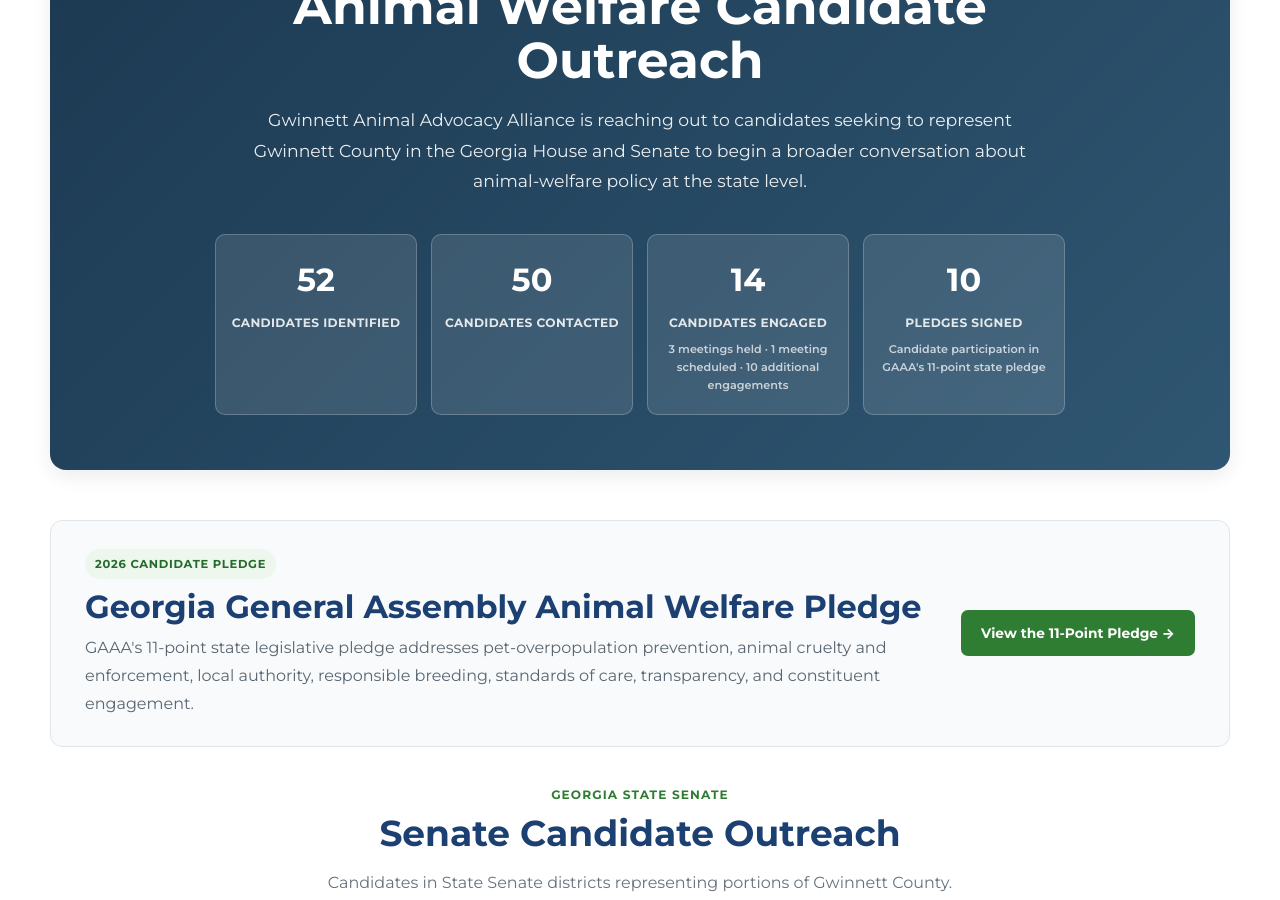
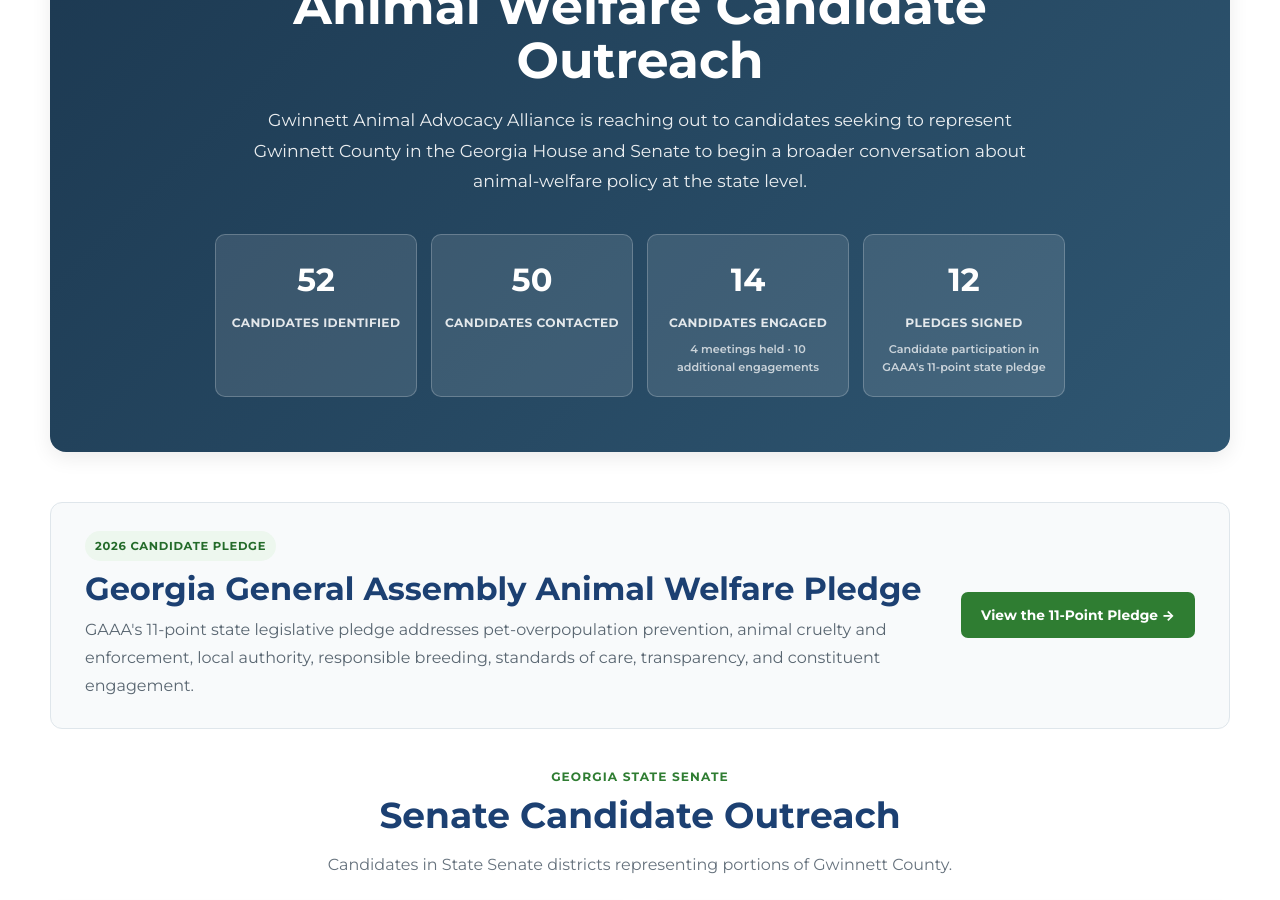
Before and after one commit to whitleybacon/gwinnett-animal-advocacy-alliance, a Jekyll site: the page built from election-2026/state/index.html, in a window 1280 px wide and 900 px high, scrolled down 341 px. Built offline with Jekyll 4.4.1, drawn with Linux system fonts in a browser that asks for light colours.

Commit message:
Update index.html

```diff
--- a/election-2026/state/index.html
+++ b/election-2026/state/index.html
@@ -811,11 +811,11 @@
       <div class="metric">
         <span class="metric-number">14</span>
         <span class="metric-label">Candidates Engaged</span>
-        <span class="metric-detail">3 meetings held · 1 meeting scheduled · 10 additional engagements</span>
+        <span class="metric-detail">4 meetings held · 10 additional engagements</span>
       </div>
 
       <div class="metric">
-        <span class="metric-number">10</span>
+        <span class="metric-number">12</span>
         <span class="metric-label">Pledges Signed</span>
         <span class="metric-detail">Candidate participation in GAAA's 11-point state pledge</span>
       </div>
```
